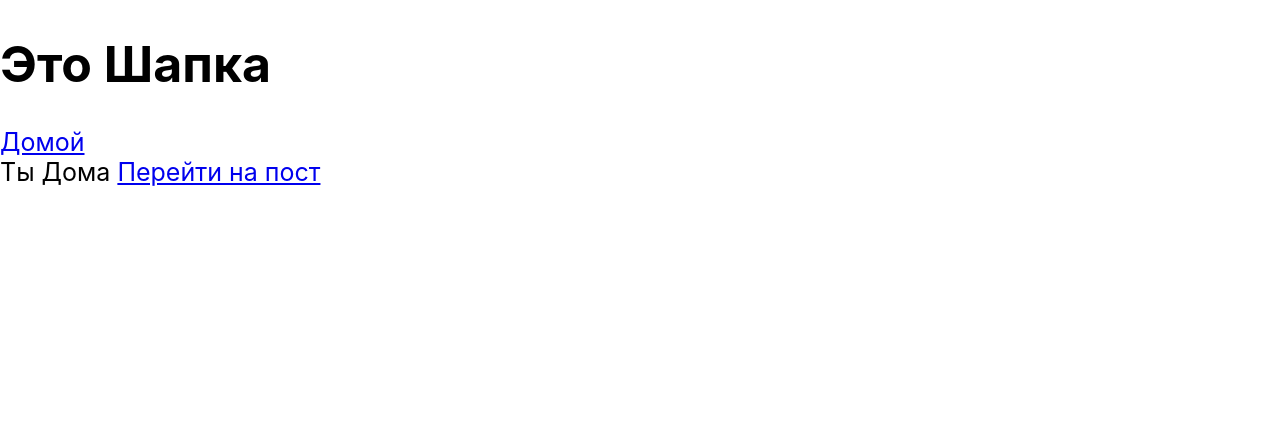
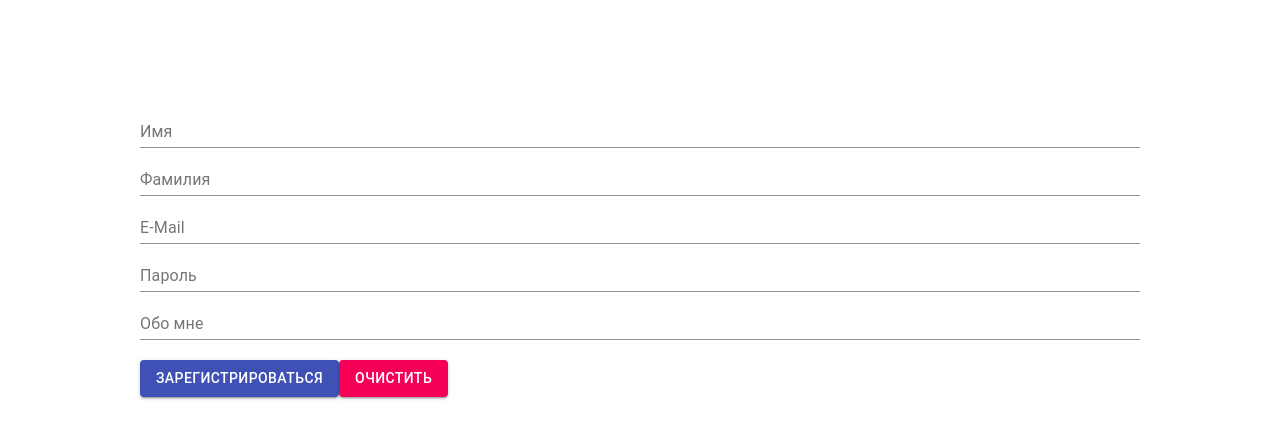
Before and after one commit to KirBoy/archakov-react, a React (Create React App) app: page / in a window 1280 px wide. Shown: the top 438 px of the page. Built offline with nearby package versions, Linux system fonts and the light colour scheme.

Commit message:
Сделал 7 ДЗ

```diff
--- a/package.json
+++ b/package.json
@@ -11,6 +11,7 @@
     "@testing-library/user-event": "^12.8.3",
     "react": "^17.0.2",
     "react-dom": "^17.0.2",
+    "react-hook-form": "^7.21.2",
     "react-scripts": "4.0.3",
     "web-vitals": "^1.1.2"
   },
@@ -37,5 +38,8 @@
       "last 1 firefox version",
       "last 1 safari version"
     ]
+  },
+  "devDependencies": {
+    "@material-ui/core": "^4.12.3"
   }
 }
--- a/src/index.js
+++ b/src/index.js
@@ -1,7 +1,7 @@
 import React from 'react';
 import ReactDOM from 'react-dom';
 import './index.css';
-import App from "./tutor-6/App";
+import App from "./tutor-7/App";
 
 ReactDOM.render(
     <React.StrictMode>
--- /dev/null
+++ b/src/tutor-7/App.js
@@ -0,0 +1,99 @@
+import React from "react";
+import {useForm} from "react-hook-form";
+import TextField from "@material-ui/core/TextField";
+import Button from "@material-ui/core/Button";
+
+import "./tutor-7.css";
+
+function App() {
+    const {handleSubmit, register, formState, reset} = useForm({
+        defaultValues: {
+            firstName: '',
+            lastName: '',
+            email: '',
+            password: '',
+            about: ''
+        }
+    });
+
+    const onSubmit = (values) => {
+        console.log("ФОРМА!", values)
+    };
+
+    React.useEffect(() => {
+        if (formState.isSubmitSuccessful) {
+            reset()
+        }
+    }, [formState])
+
+    return (
+        <div className="App">
+            <div className="row">
+                <TextField
+                    name="firstName"
+                    label="Имя"
+                    {...register("firstName", {
+                        validate: (value) => value !== "admin" || "Nice try!"
+                    })}
+                    helperText={formState.errors.firstName && formState.errors.firstName.message}
+                    error={!!formState.errors.firstName}
+                    fullWidth
+                />
+                <TextField
+                    name="lastName"
+                    label="Фамилия"
+                    {...register("lastName", {
+                        required: "Это обязательное поле!"
+                    })}
+                    helperText={formState.errors.lastName && formState.errors.lastName.message}
+                    error={!!formState.errors.lastName}
+                    fullWidth
+                />
+            </div>
+            <div className="row">
+                <TextField
+                    {...register("email", {
+                        pattern: {
+                            value: /^[A-Z0-9._%+-]+@[A-Z0-9._%+-]+\.[A-Z]{2,}$/i,
+                            message: "Это неверная почта!"
+                        }
+                    })}
+                    helperText={formState.errors.email && formState.errors.email.message}
+                    error={!!formState.errors.email}
+                    name="email"
+                    label="E-Mail"
+                    defaultValue=""
+                    fullWidth
+                />
+                <TextField
+                    {...register("password", {
+                        required: "Это обязательное поле!"
+                    })}
+                    helperText={formState.errors.password && formState.errors.password.message}
+                    error={!!formState.errors.password}
+                    name="password"
+                    type="password"
+                    label="Пароль"
+                    fullWidth
+                />
+            </div>
+            <div className="row">
+                <TextField
+                    {...register("about")}
+
+                    name="about" label="Обо мне" fullWidth/>
+            </div>
+            <br/>
+            <div className="row">
+                <Button onClick={handleSubmit(onSubmit)} variant="contained" color="primary">
+                    Зарегистрироваться
+                </Button>
+                <Button variant="contained" color="secondary">
+                    Очистить
+                </Button>
+            </div>
+        </div>
+    );
+}
+
+export default App;
--- /dev/null
+++ b/src/tutor-7/tutor-7.css
@@ -0,0 +1,5 @@
+.App {
+  padding-top: 100px;
+  max-width: 1000px;
+  margin: 0 auto;
+}
```
Also changed, not shown: 1 other file (tests, documents, lock files or other folders).
